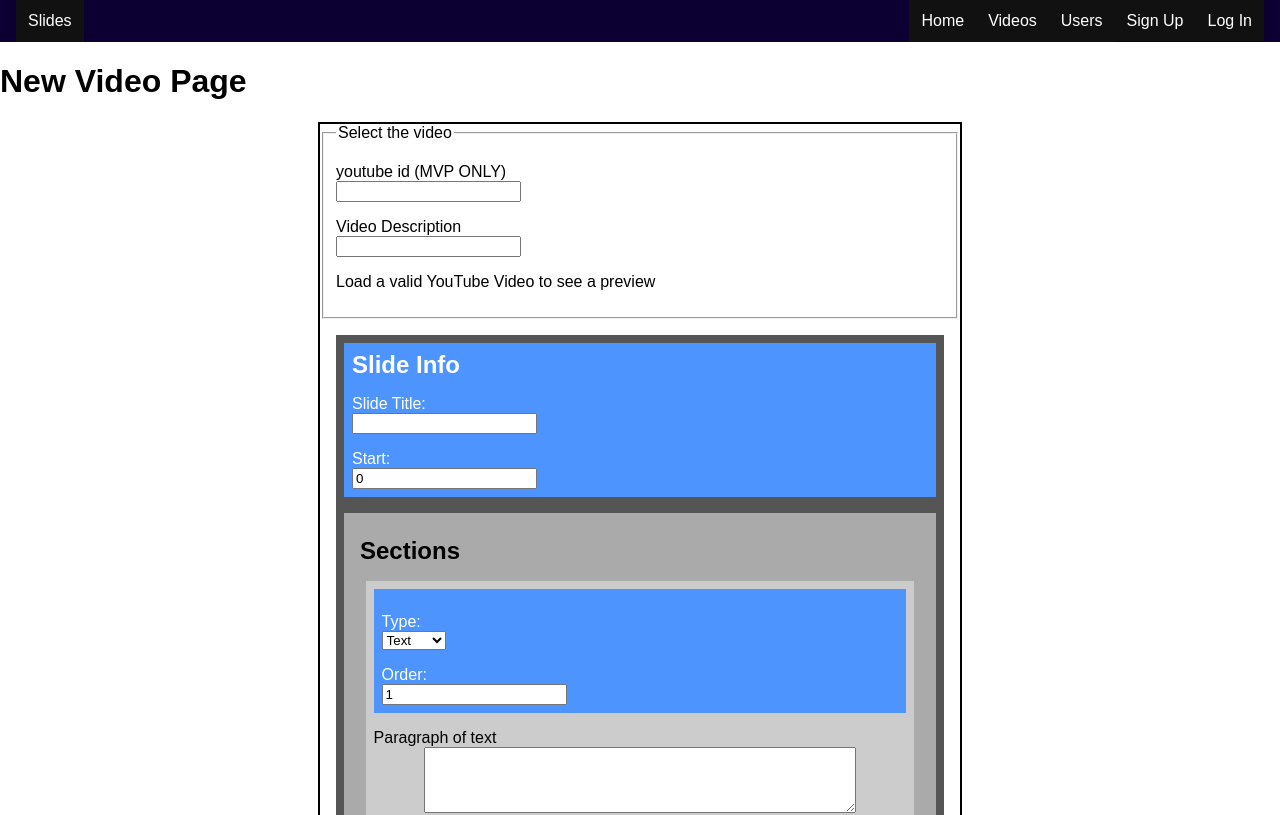
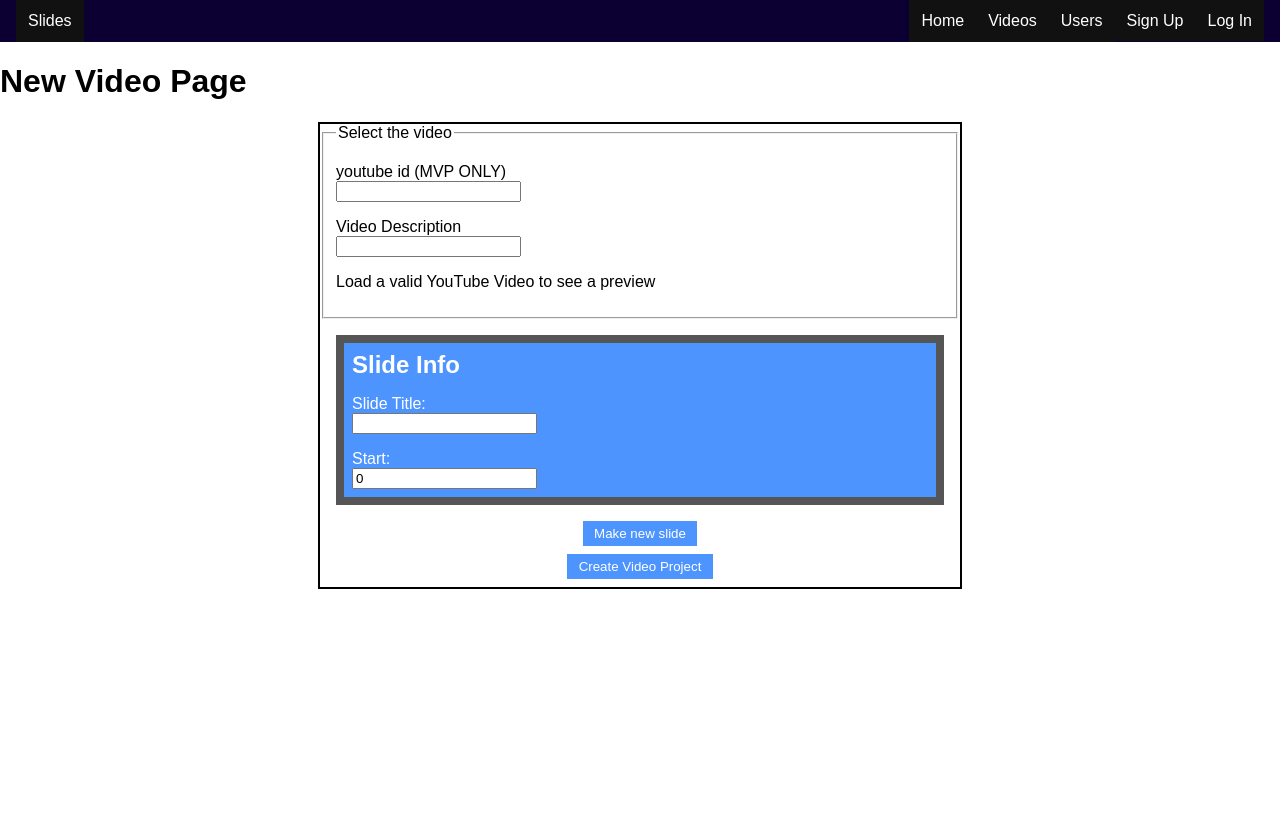
Before and after one commit to MostlyFocusedMike/slides-front, a React (Create React App) app: page /videos/new in a window 1280 px wide. Shown: the top 815 px of the page. Built offline with nearby package versions, Linux system fonts and the light colour scheme; what normalizr would draw is missing.

Commit message:
render slides via the slides container instead of main form component

```diff
--- a/src/components/newVideoFormComponents/NewVideoForm.js
+++ b/src/components/newVideoFormComponents/NewVideoForm.js
@@ -4,6 +4,7 @@ import {Redirect} from 'react-router-dom'
 import YouTube from 'react-youtube';
 import SlideForm from './SlideForm';
 import VideoPreviewFieldset from './VideoPreviewFieldset';
+import SlidesContainer from '../../containers/SlidesContainer';
 import {videoAdapter} from '../../adapters';
 import {
   setVideoUser,
@@ -188,6 +189,11 @@ class NewVideoForm extends React.Component {
   //   this.sectionId++
   // }
   //
+    //
+
+ handleSubmit = (e) => {
+   e.preventDefault()
+ }
  componentDidUpdate = (prevProps) => {
    if (prevProps.currentUser.id !== this.props.currentUser.id) {
      this.props.setVideoUser(this.props.currentUser)
@@ -198,31 +204,18 @@ class NewVideoForm extends React.Component {
     const {videos, videos: {0: {youtube_vid, desc, start}}, sections, slides} = this.props.newVideo.entities
     console.log(this.props);
     return (
-      <form onSubmit={this.props.handleFormSubmit}>
+      <form onSubmit={this.handleSubmit}>
         {this.props.newVideo.fireRedirect ?
           <Redirect to={`/videos/${this.state.fireRedirect}`} /> : null
         }
         <VideoPreviewFieldset
-          handleFieldSubmit={this.props.handleFieldSubmit}
+          handleFieldSubmit={this.handleSubmit}
           handleVideoChange={this.props.handleVideoChange}
           loadPreview={this.props.newVideo.loadPreview}
           youtube_vid={youtube_vid}
           desc={desc}
         />
-        { videos[0].slides.map(slideId => {
-             return (
-               <SlideForm
-                videos={videos}
-                slide={slides[slideId]}
-                slides={slides}
-                sections={sections}
-                handleSectionChange={this.props.handleSectionChange}
-                handleSlideChange={this.props.handleSlideChange}
-                newSection={this.props.newSection}
-               />
-             )
-          })
-        }
+        <SlidesContainer />
         <button onClick={this.props.newSlide}>Make new slide</button>
         <button>Create Video Project</button>
 
@@ -236,14 +229,6 @@ const mapState = (state) => ({
   newVideo: state.newVideo
 })
 
-const mapDispatch = (dispatch) => ({ // the () give us implicit return
-  // addTest: function(num) {
-  handleLoadPreview(e) {
-    dispatch(handleLoadPreview(e))
-  }
-})
-
-
 export default connect(mapState, {
   setVideoUser,
   handleLoadPreview,
--- a/src/components/newVideoFormComponents/SlideForm.js
+++ b/src/components/newVideoFormComponents/SlideForm.js
@@ -14,13 +14,16 @@ import {
 
 class SlideForm extends React.Component {
   handleChange = (e) => {
+    e.preventDefault()
     this.props.handleSlideChange(e, this.props.slide.id)
   }
   handleNewSection = (e) => {
+    e.preventDefault()
     this.props.newSection(e, this.props.slide.id)
   }
   render() {
-    const {videos, videos: {0: {youtube_vid, desc, start}}, sections, slides, slide} = this.props
+    // const {videos, sections, slides} = this.props.newVideo.entities
+    const {slide} = this.props
     return (
     <div className="slide">
       <div class="slide-data" onChange={this.handleChange} >
@@ -32,7 +35,7 @@ class SlideForm extends React.Component {
           className="title"
           name={`title-${slide.id}`}
           id={`title-${slide.id}`}
-          value={slides[slide.id].title}
+          value={slide.title}
         />
         <label htmlFor={`start-${slide.id}`}>Start:</label>
         <input type="text"
@@ -41,23 +44,10 @@ class SlideForm extends React.Component {
           className="start"
           name={`start-${slide.id}`}
           id={`start-${slide.id}`}
-          value={slides[slide.id].start}
+          value={slide.start}
         />
       </div>
-      <div className="sections">
-        <h2>Sections</h2>
-        { slides[slide.id].sections.map(sectionId => {
-             return (
-               <SectionForm
-                section={sections[sectionId]}
-                newSection={this.newSection}
-                handleSectionChange={this.props.handleSectionChange}
-               />
-             )
-          })
-        }
-        <button onClick={this.handleNewSection}>New Section</button>
-      </div>
+
     </div>
   )
   }
@@ -78,3 +68,19 @@ export default connect(mapState, {
   newSlide,
   newSection,
 })(SlideForm)
+
+
+      // <div className="sections">
+      //   <h2>Sections</h2>
+      //   { slides[slide.id].sections.map(sectionId => {
+      //        return (
+      //          <SectionForm
+      //           section={sections[sectionId]}
+      //           newSection={this.newSection}
+      //           handleSectionChange={this.props.handleSectionChange}
+      //          />
+      //        )
+      //     })
+      //   }
+      //   <button onClick={this.handleNewSection}>New Section</button>
+      // </div>
--- a/src/containers/SectionsContainer.js
+++ b/src/containers/SectionsContainer.js
@@ -6,7 +6,6 @@ const SectionsContainer = (props) => {
   let selectedSections = allSections.filter(section => {
     return props.slide.sections.includes(section.id)
   })
-  // pretty sure sorting isn't necessary, but just to be safe
   const orderThem = (a,b) => a.order - b.order
   selectedSections.sort(orderThem)
   return (
--- a/src/containers/SlidesContainer.js
+++ b/src/containers/SlidesContainer.js
@@ -0,0 +1,27 @@
+import React from 'react'
+import {connect} from 'react-redux'
+import SlideForm from '../components/newVideoFormComponents/SlideForm'
+
+const SlidesContainer = (props) => {
+  const orderThem = (a,b) => a.start - b.start
+  const sortedSlides = Object.values(props.slides).sort(orderThem)
+  return (
+    <div>
+      { sortedSlides.map(slide => {
+           return (
+             <SlideForm
+              key={slide.id}
+              slide={slide}
+             />
+           )
+        })
+      }
+    </div>
+  )
+}
+
+const mapState = (state) => ({
+  slides: state.newVideo.entities.slides
+})
+
+export default connect(mapState)(SlidesContainer)
```
